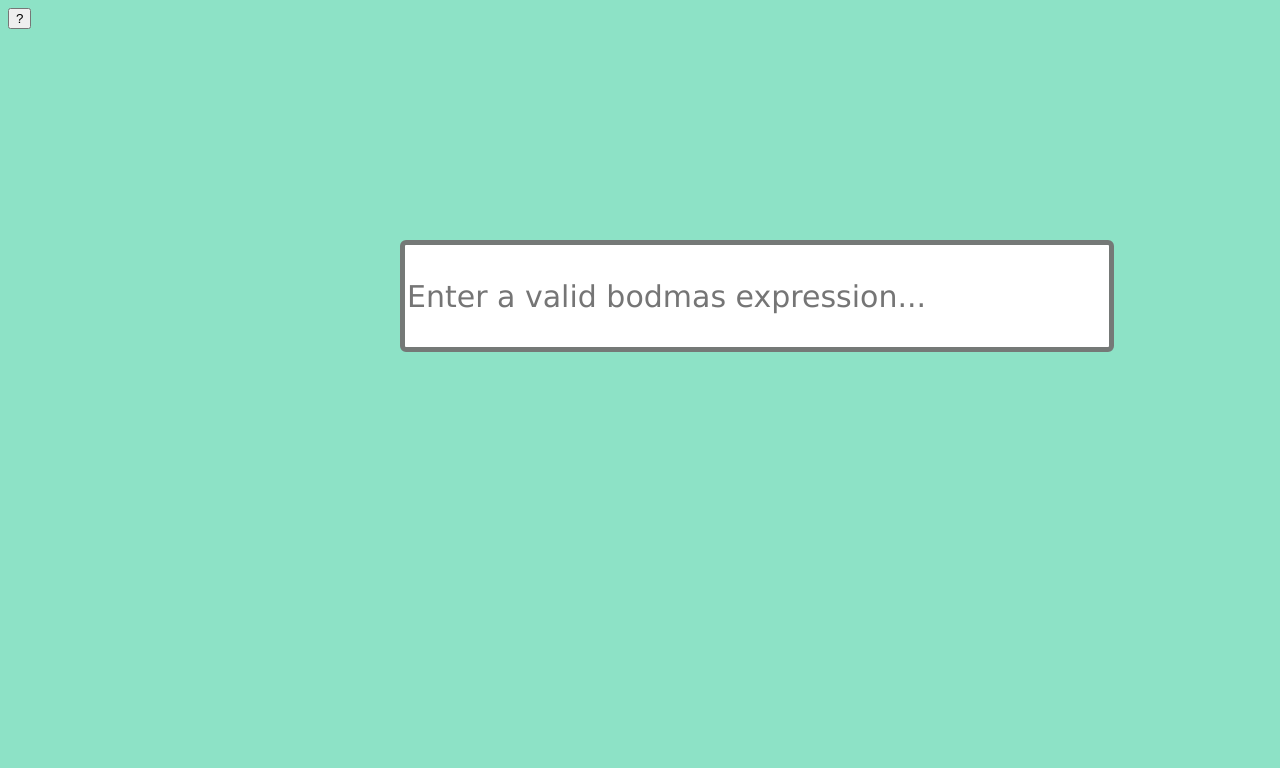
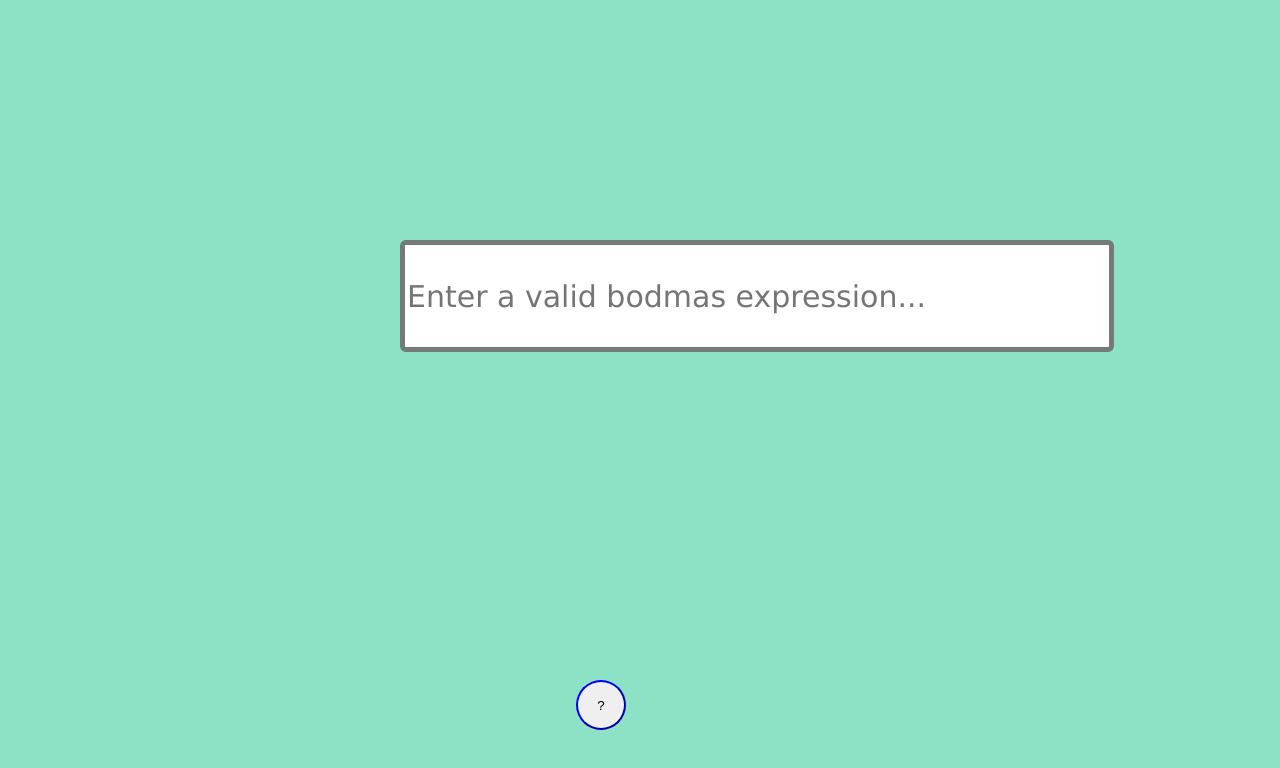
Before and after one commit to Ventuscoder/bodmas-parser, a plain HTML site: page index.html in a window 1280 px wide. Drawn offline with Linux system fonts and the light colour scheme.

Commit message:
Styled help button

```diff
--- a/style.css
+++ b/style.css
@@ -15,3 +15,12 @@ body {
     color: black;
     font-family: Verdana, Geneva, Tahoma, sans-serif;
 }
+.help-btn {
+    position: absolute;
+    bottom: 70px;
+    left: 45%;
+    height: 50px;
+    width: 50px;
+    border-color: blue;
+    border-radius: 50%;
+}
```
